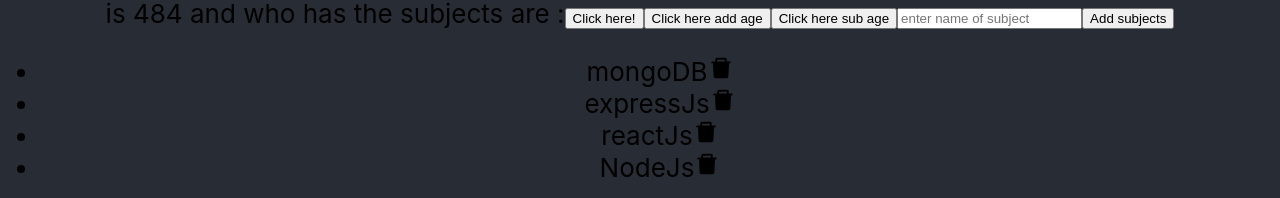
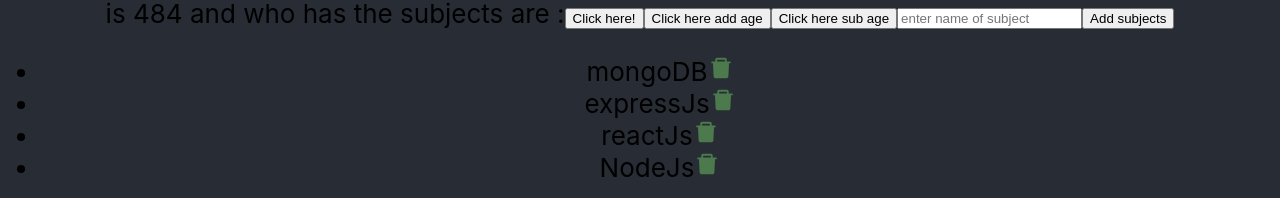
Before and after one commit to kokonoughut/React, a React (Create React App) app: page / in a window 1280 px wide. Shown: the part 754-952 px from the top of the page. Built offline with nearby package versions, Linux system fonts and the light colour scheme.

Commit message:
added react icons fuctions and a way to remove text in input field

```diff
--- a/src/FirstComponent.js
+++ b/src/FirstComponent.js
@@ -49,7 +49,13 @@ const FirstComponent = ({
           // here e stands for event so we take the target value of the onChange event
           onChange={(e) => setSubjects(e.target.value)}
         />
-        <button onClick={(e) => setSubs([subject, ...subs])}>
+        <button
+          onClick={(e) => {
+            setSubs([subject, ...subs]);
+            // added as to remove the text in textbox
+            setSubjects("");
+          }}
+        >
           Add subjects
         </button>
       </p>
@@ -58,7 +64,11 @@ const FirstComponent = ({
           // key needs to be provided for a list as during array use all the elements must be provided a unique key
           <li key={s}>
             {s}
-            <AiFillDelete />
+            {/* places only the elements that is not equal to s */}
+            <AiFillDelete
+              color="4d7a4d"
+              onClick={(e) => setSubs(subs.filter((x) => x !== s))}
+            />
           </li>
         ))}
       </ul>
```
